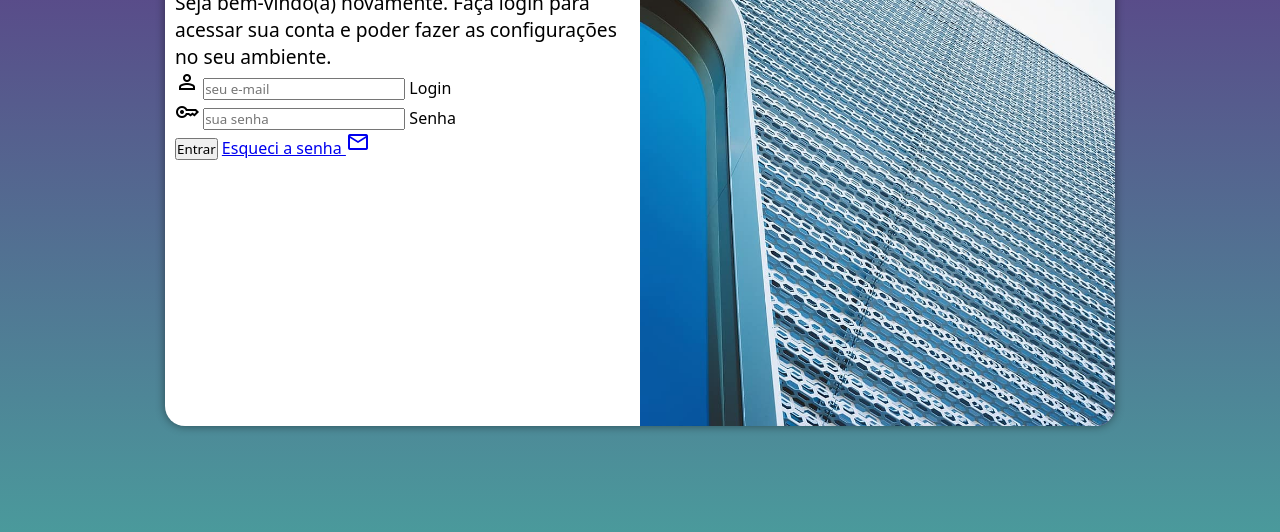
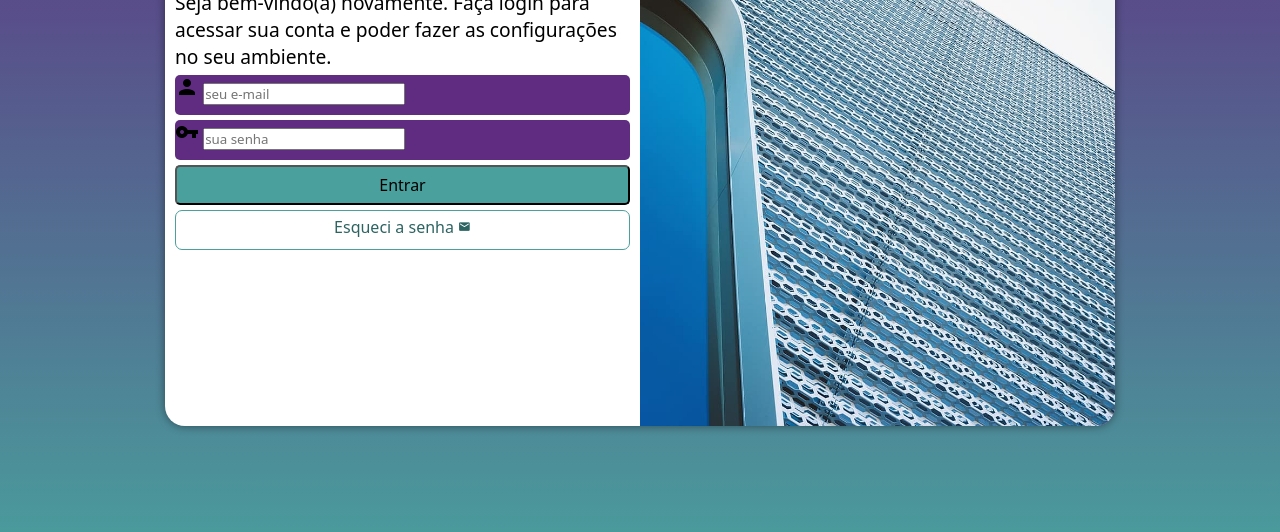
Before and after one commit to fabinhomorais/projeto-login, a plain HTML site: page index.html in a window 1280 px wide. Shown: the part 224-756 px from the top of the page. Drawn offline with nearby package versions, Linux system fonts and the light colour scheme.

Commit message:
atualização do formulário

```diff
--- a/estilos/style.css
+++ b/estilos/style.css
@@ -38,7 +38,7 @@ section#login {
     border-radius: 20px;
     box-shadow: 0px 0px 10px rgba(0, 0, 0, 0.450);
 
-    transition: width .3s, height .3s;
+    transition: width .1s, height .1s;
     transition-timing-function: ease;
 }
 
@@ -63,3 +63,54 @@ div#formulario > h1 {
 div#formulario > p {
     font-size: 0.8em;
 }
+
+form > div.campo {
+    background-color: #5f2c82;
+    display: block;
+    width: 100%;
+    height: 40px;
+    border-radius: 5px;
+    margin: 5px 0px;
+}
+
+div.campo > label {
+    display: none;
+}
+
+form > input[type=submit] {
+    display: block;
+    font-size: 1em;
+    width: 100%;
+    height: 40px;
+    background-color: #49a09d;
+    color: none;
+    border-radius: 5px;
+    cursor: pointer;
+}
+
+form > input[type=submit]:hover {
+    background-color: #2d6462;
+}
+
+form > a.botao {
+    display: block;
+    text-align: center;
+    font-size: 1em;
+    width: 100%;
+    height: 40px;
+    padding-top: 5px;
+    margin-top: 5px;
+    background-color: white;
+    color: #2d6462;
+    border: 1px solid #49a09d;
+    border-radius: 7px;
+    text-decoration: none;
+}
+
+form > a.botao:hover {
+    background-color: #6cd3cf;
+}
+
+form > a.botao > span {
+    font-size: 0.8em;;
+}
--- a/index.html
+++ b/index.html
@@ -4,7 +4,7 @@
     <meta charset="UTF-8">
     <meta name="viewport" content="width=device-width, initial-scale=1.0">
     <title>Login</title>
-    <link href="https://fonts.googleapis.com/css2?family=Material+Symbols+Outlined" rel="stylesheet" />
+    <link href="https://fonts.googleapis.com/icon?family=Material+Icons" rel="stylesheet">
     <link rel="stylesheet" href="estilos/style.css">
     <link rel="stylesheet" href="estilos/media-query.css">
 </head>
@@ -19,18 +19,18 @@
                 <p>Seja bem-vindo(a) novamente. Faça login para acessar sua conta e poder fazer as configurações no seu ambiente.</p>
                 <form action="login.php" method="post" autocomplete="on">
                     <div class="campo">
-                        <span class="material-symbols-outlined">person</span>
+                        <span class="material-icons">person</span>
                         <input type="email" name="login" id="ilogin" placeholder="seu e-mail" autocomplete="email" required maxlength="30">
                         <label for="ilogin">Login</label>
                     </div>
                     <div class="campo">
-                        <span class="material-symbols-outlined">key</span>
+                        <span class="material-icons">vpn_key</span>
                         <input type="password" name="senha" id="isenha" placeholder="sua senha" autocomplete="current-password" required minlength="8" maxlength="20">
                         <label for="isenha">Senha</label>
                     </div>
                     <input type="submit" value="Entrar">
-                    <a href="esqueci.html">
-                        Esqueci a senha <span class="material-symbols-outlined">mail</span>
+                    <a href="esqueci.html" class="botao">
+                        Esqueci a senha <span class="material-icons">email</span>
                     </a>
                 </form>
             </div>
```
